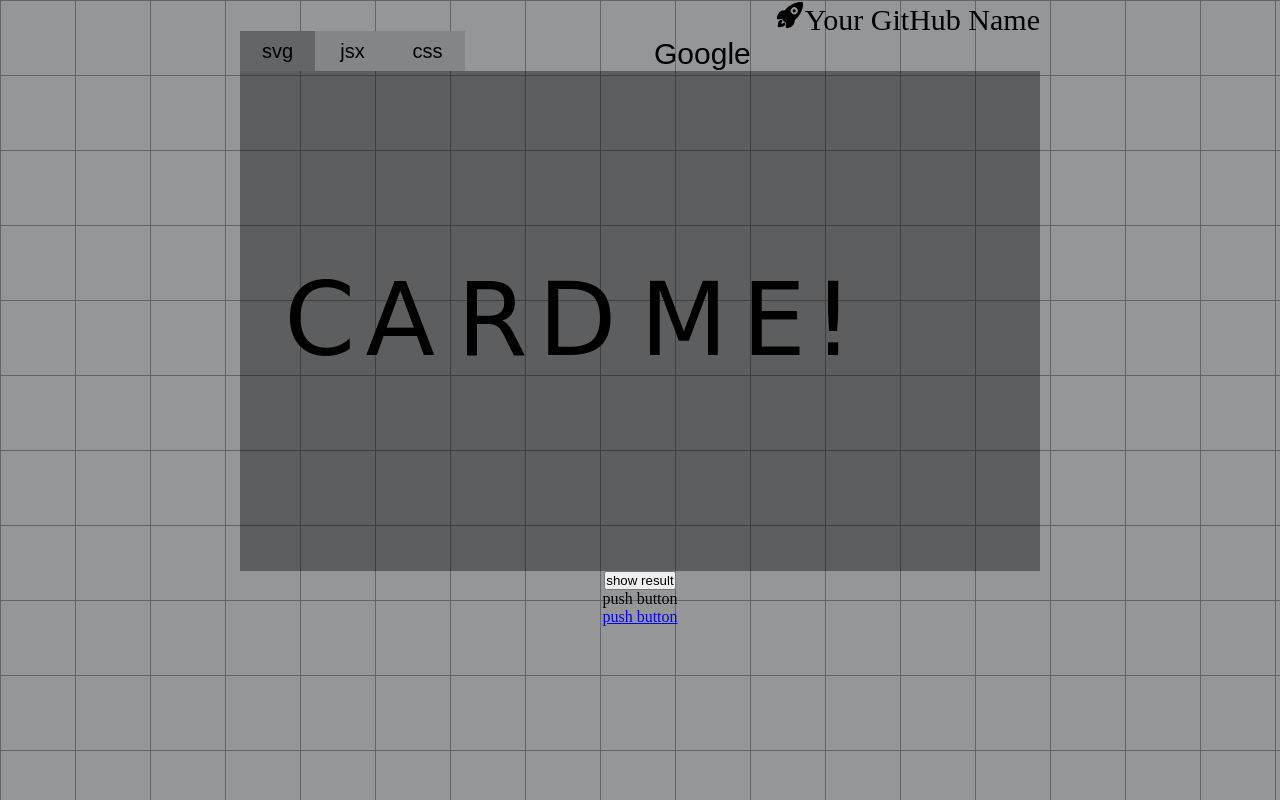
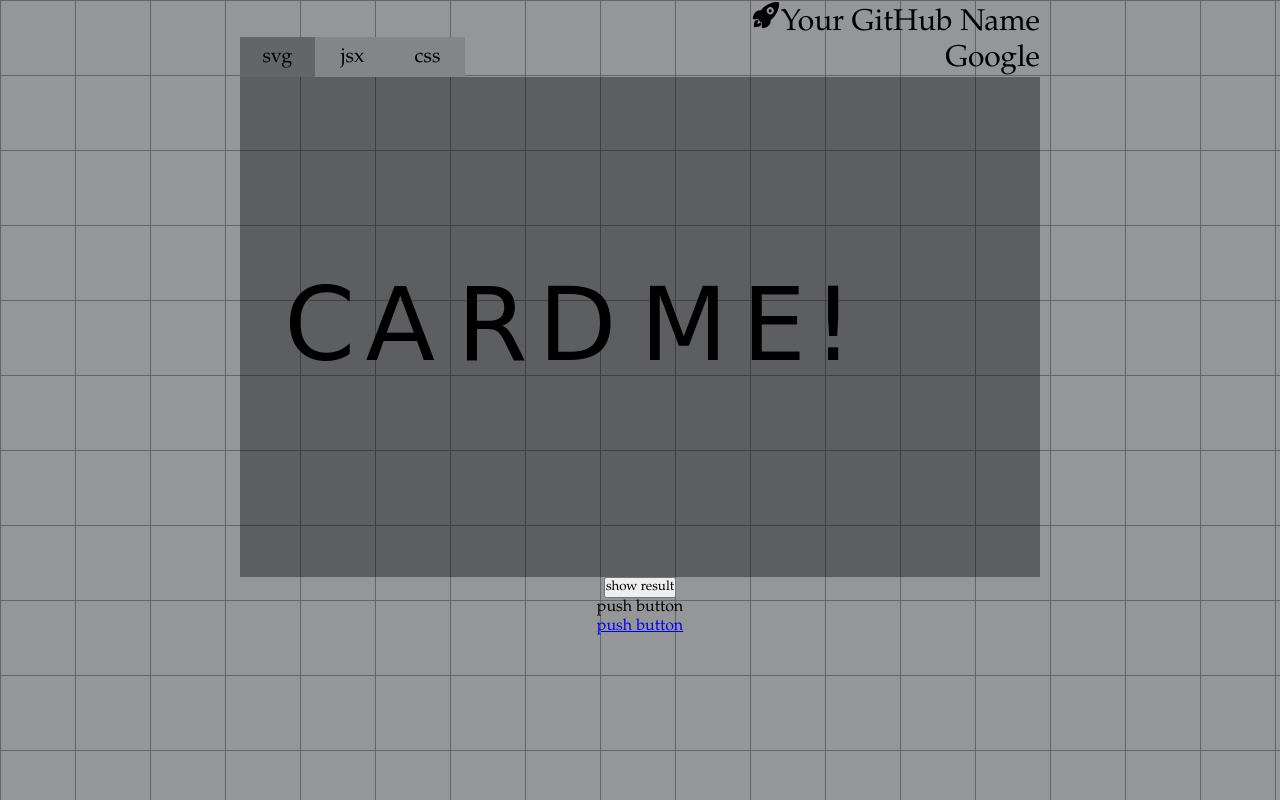
Before and after one commit to chihiro-yabuta/cardme, a React app in the folder client/: page / in a window 1280 px wide. Built offline with nearby package versions, Linux system fonts and the light colour scheme.

Commit message:
modify overall font

```diff
--- a/client/public/index.css
+++ b/client/public/index.css
@@ -1,6 +1,7 @@
 * {
   margin: 0px;
   padding: 0px;
+  font-family: "Book Antiqua", sans-serif;
 }
 
 html {
--- a/client/src/components/playground/index.tsx
+++ b/client/src/components/playground/index.tsx
@@ -58,7 +58,6 @@ export const Playground = () => {
         <div className='namearea'>
           <p><IoRocket />{'Your GitHub Name'}</p>
           <input
-            style={{ fontSize: '100%' }}
             type={'text'}
             value={name}
             onChange={(e) => {
--- a/client/src/index.css
+++ b/client/src/index.css
@@ -18,6 +18,9 @@
 .center .optarea .namearea input {
   border: none;
   background-color: transparent;
+  font-size: 100%;
+  text-align: right;
+  width: 500px;
 }
 
 .center .optarea .namearea input:focus {
```
